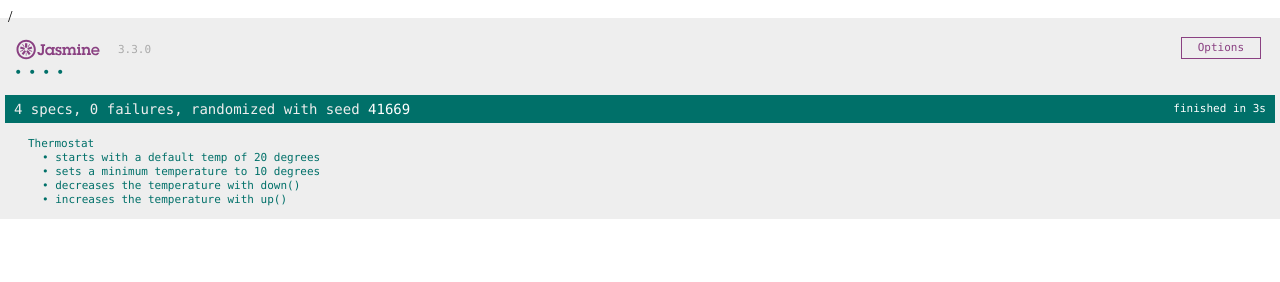
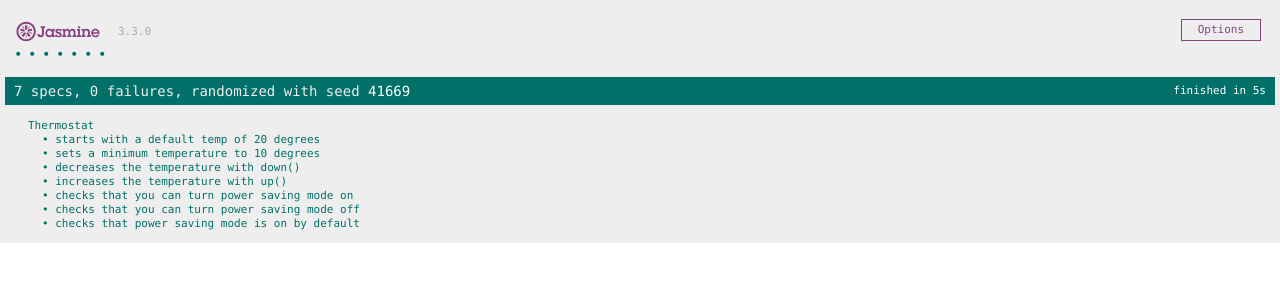
Before and after one commit to AsadK47/Thermostat, a plain HTML site: page SpecRunner.html in a window 1280 px wide. Drawn offline with Linux system fonts and the light colour scheme.

Commit message:
Added a power saving mode feature with ability to turn it off and on

```diff
--- a/spec/ThermostatSpec.js
+++ b/spec/ThermostatSpec.js
@@ -29,4 +29,20 @@ describe('Thermostat', function() {
     expect(thermostat.getCurrentTemperature()).toEqual(10);
   });
 
+  it('checks that power saving mode is on by default', function() {
+    expect(thermostat.isPowerSavingModeOn()).toBe(true);
+  });
+
+  it('checks that you can turn power saving mode off', function() {
+    thermostat.switchPowerSavingModeOff();
+    expect(thermostat.isPowerSavingModeOn()).toBe(false);
+  });
+
+  it('checks that you can turn power saving mode on', function() {
+    thermostat.switchPowerSavingModeOff();
+    expect(thermostat.isPowerSavingModeOn()).toBe(false);
+    thermostat.switchPowerSavingModeOn();
+    expect(thermostat.isPowerSavingModeOn()).toBe(true);
+  });
+
 });
--- a/src/Thermostat.js
+++ b/src/Thermostat.js
@@ -1,6 +1,7 @@
 'use strict';
 
 function Thermostat() {
+  this.powerSavingMode = true;
   this.MINIMUM_TEMPERATURE = 10;
   this.DEFAULT_TEMPERATURE = 20;
   this.temperature = this.DEFAULT_TEMPERATURE;
@@ -24,3 +25,15 @@ Thermostat.prototype.down = function() {
 Thermostat.prototype.isMinimumTemperature = function() {
   return this.temperature === this.MINIMUM_TEMPERATURE;
 };
+
+Thermostat.prototype.isPowerSavingModeOn = function() {
+  return this.powerSavingMode === true;
+};
+
+Thermostat.prototype.switchPowerSavingModeOff = function() {
+  this.powerSavingMode = false;
+};
+
+Thermostat.prototype.switchPowerSavingModeOn = function() {
+  this.powerSavingMode = true;
+};
```
Also changed, not shown: SpecRunner.html (+1 -2 lines).
